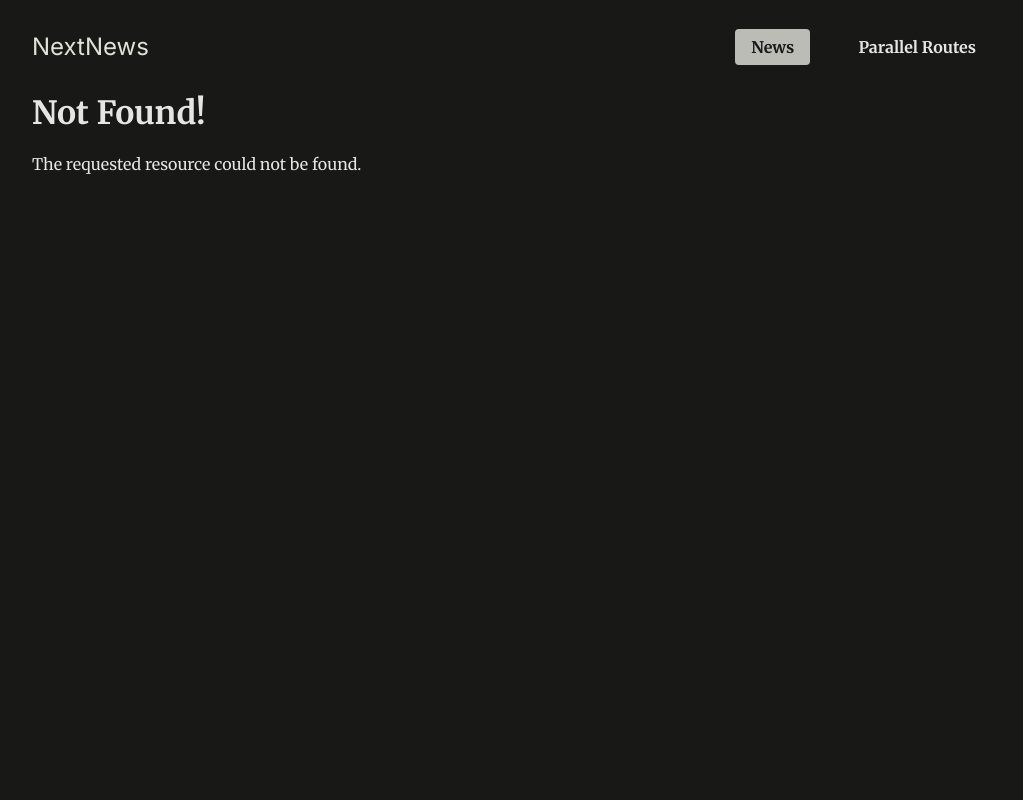
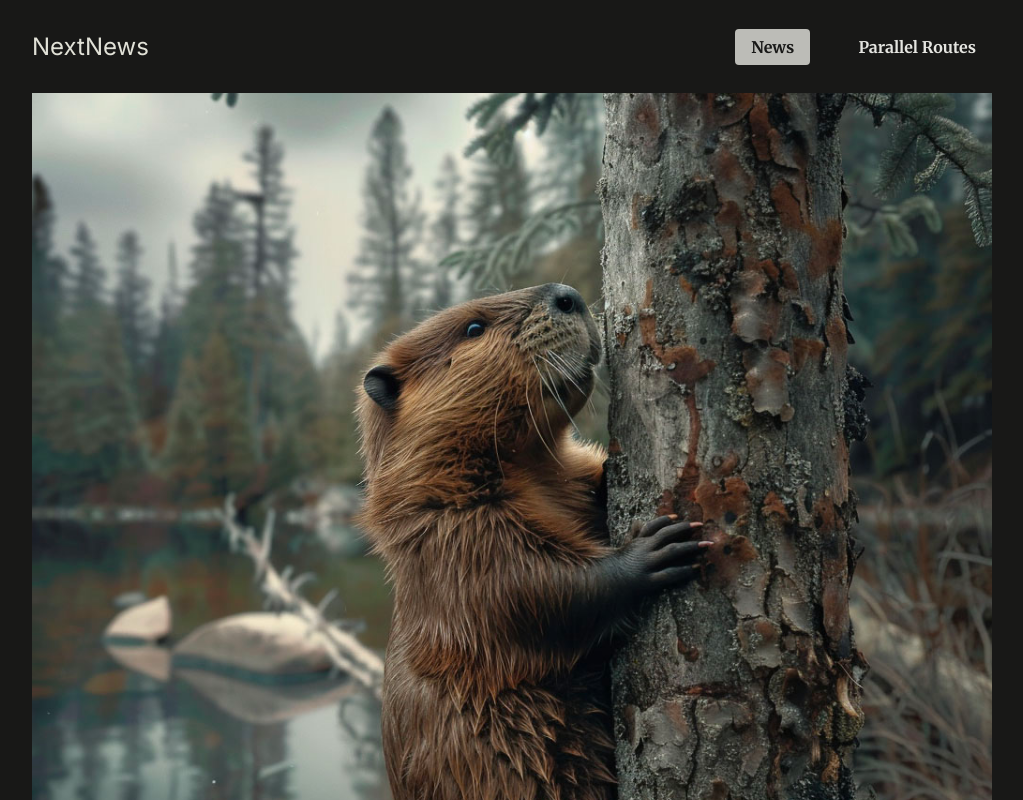
Before and after one commit to BilalHussainDev/next-news, a Next.js app: page /news/beaver-plague/image in a window 1280 px wide. Before the commit this address had no page. Shown: the top 800 px of the page, without its empty margins (128-1151 px from the left). Built offline with nearby package versions, Linux system fonts and the light colour scheme.

Commit message:
Add Image Details Page using intercepting route

```diff
--- a/app/globals.css
+++ b/app/globals.css
@@ -149,6 +149,10 @@
   border-radius: 4px;
 }
 
+.fullscreen-image img {
+  width: 100%;
+}
+
 .modal {
   background-color: #bababa;
   padding: 2rem;
--- /dev/null
+++ b/app/news/[slug]/@modal/default.js
@@ -0,0 +1,3 @@
+export default function ModalDefaultPage() {
+  return null;
+}
--- /dev/null
+++ b/app/news/[slug]/image/page.js
@@ -0,0 +1,16 @@
+import { notFound } from "next/navigation";
+
+import { DUMMY_NEWS } from "@/dummy-news";
+
+export default function ImagePage({ params }) {
+  const newsItemSlug = params.slug;
+  const newsItem = DUMMY_NEWS.find((item) => item.slug === newsItemSlug);
+
+  if (!newsItem) return notFound();
+
+  return (
+    <div className="fullscreen-image">
+      <img src={`/images/news/${newsItem.image}`} alt={newsItem.title} />
+    </div>
+  );
+}
--- /dev/null
+++ b/app/news/[slug]/layout.js
@@ -0,0 +1,8 @@
+export default function NewsDetailsLayout({ children, modal }) {
+  return (
+    <>
+      {modal}
+      {children}
+    </>
+  );
+}
--- a/app/news/[slug]/page.js
+++ b/app/news/[slug]/page.js
@@ -1,4 +1,5 @@
 import { DUMMY_NEWS } from "@/dummy-news";
+import Link from "next/link";
 import { notFound } from "next/navigation";
 
 export default function NewsDetails({ params }) {
@@ -10,7 +11,9 @@
   return (
     <article>
       <header className="news-article">
-        <img src={`/images/news/${newsItem.image}`} alt={newsItem.title} />
+        <Link href={`/news/${newsItem.slug}/image`}>
+          <img src={`/images/news/${newsItem.image}`} alt={newsItem.title} />
+        </Link>
         <h1>{newsItem.title}</h1>
         <time dateTime={newsItem.date}>{newsItem.date}</time>
       </header>
```
Also changed, not shown: app/news/[slug]/@modal/(.)image/page.js (added, +21 -0 lines).
